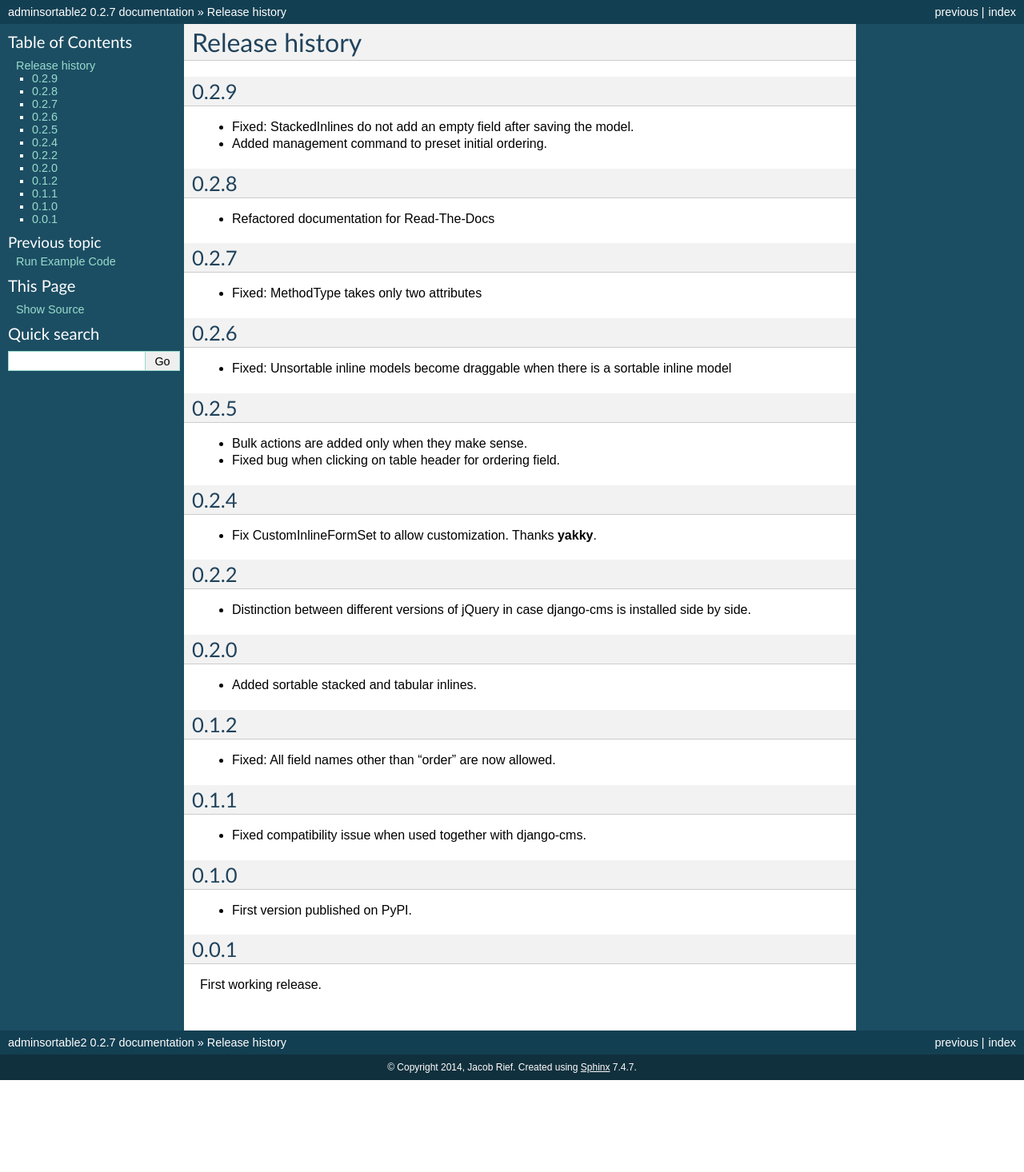
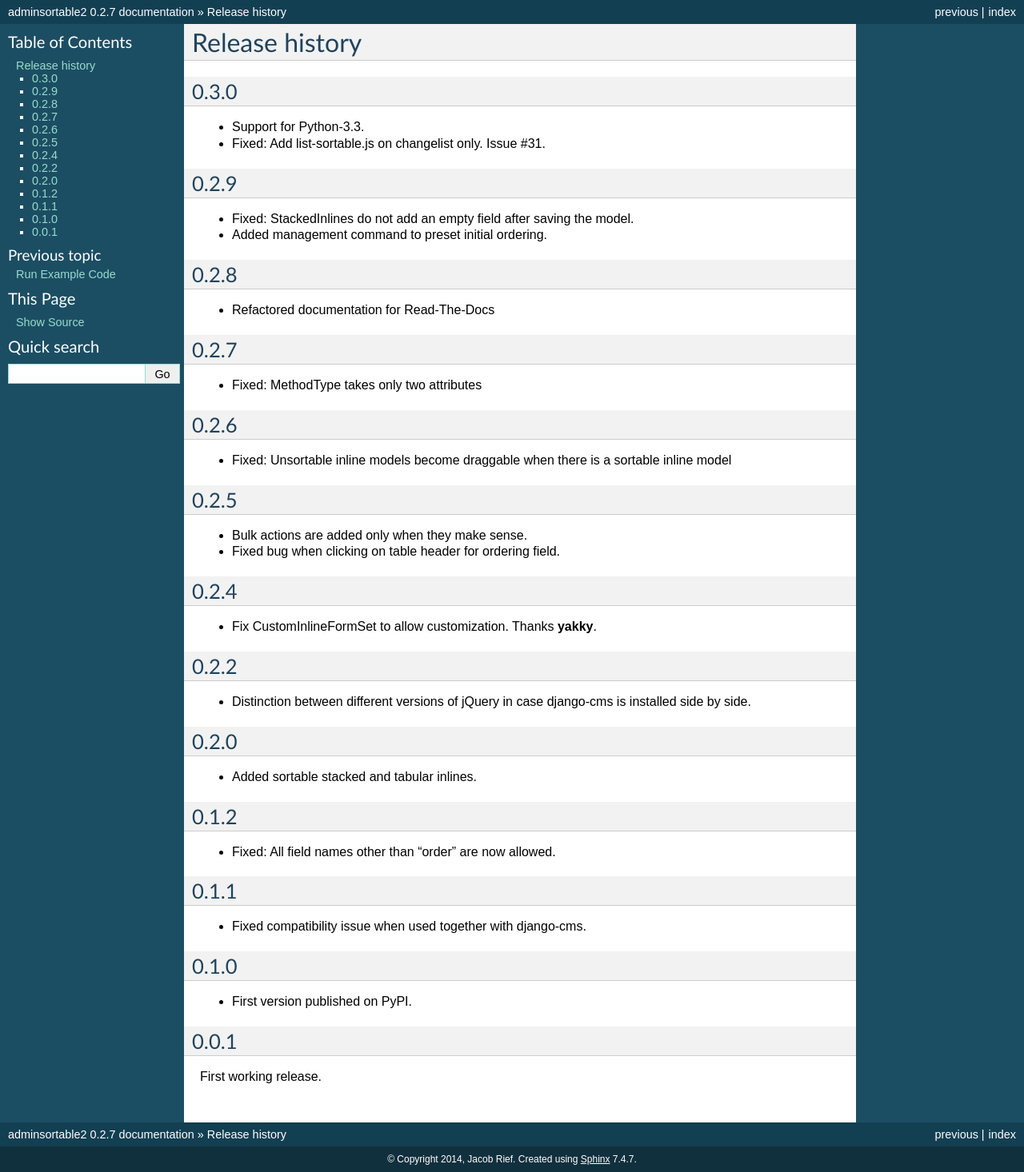
Before and after one commit to jrief/django-admin-sortable2, a Sphinx documentation site: the page built from docs/source/changelog.rst, in a window 1280 px wide. Shown: the whole page at 80% size. Built offline with Sphinx 7.4.7, drawn with Linux system fonts in a browser that asks for light colours; before the commit the page ends 1351 px from its top, so only the background shows below that.

Commit message:
Adopted docs to version 0.3.0

```diff
--- a/docs/source/changelog.rst
+++ b/docs/source/changelog.rst
@@ -3,6 +3,11 @@
 ===============
 Release history
 ===============
+
+0.3.0
+-----
+* Support for Python-3.3.
+* Fixed: Add list-sortable.js on changelist only. Issue #31.
 
 0.2.9
 -----
```
